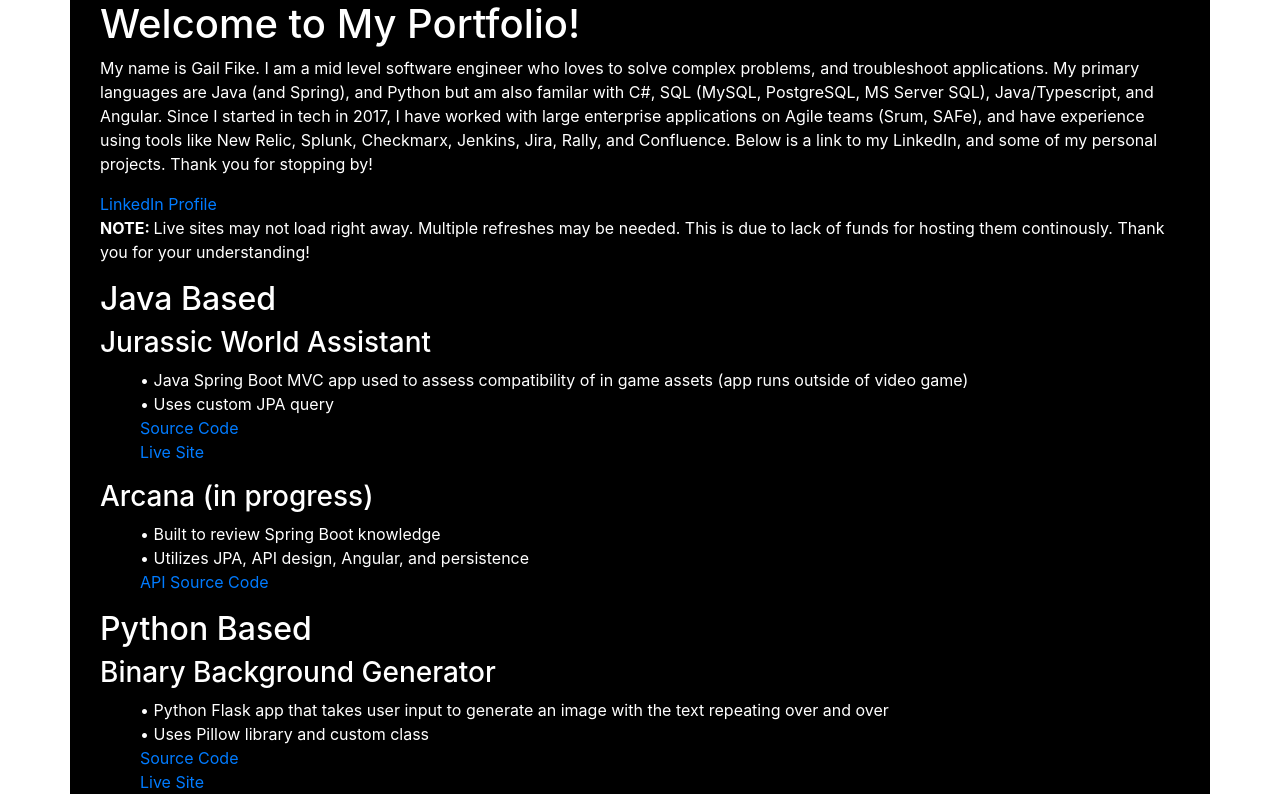
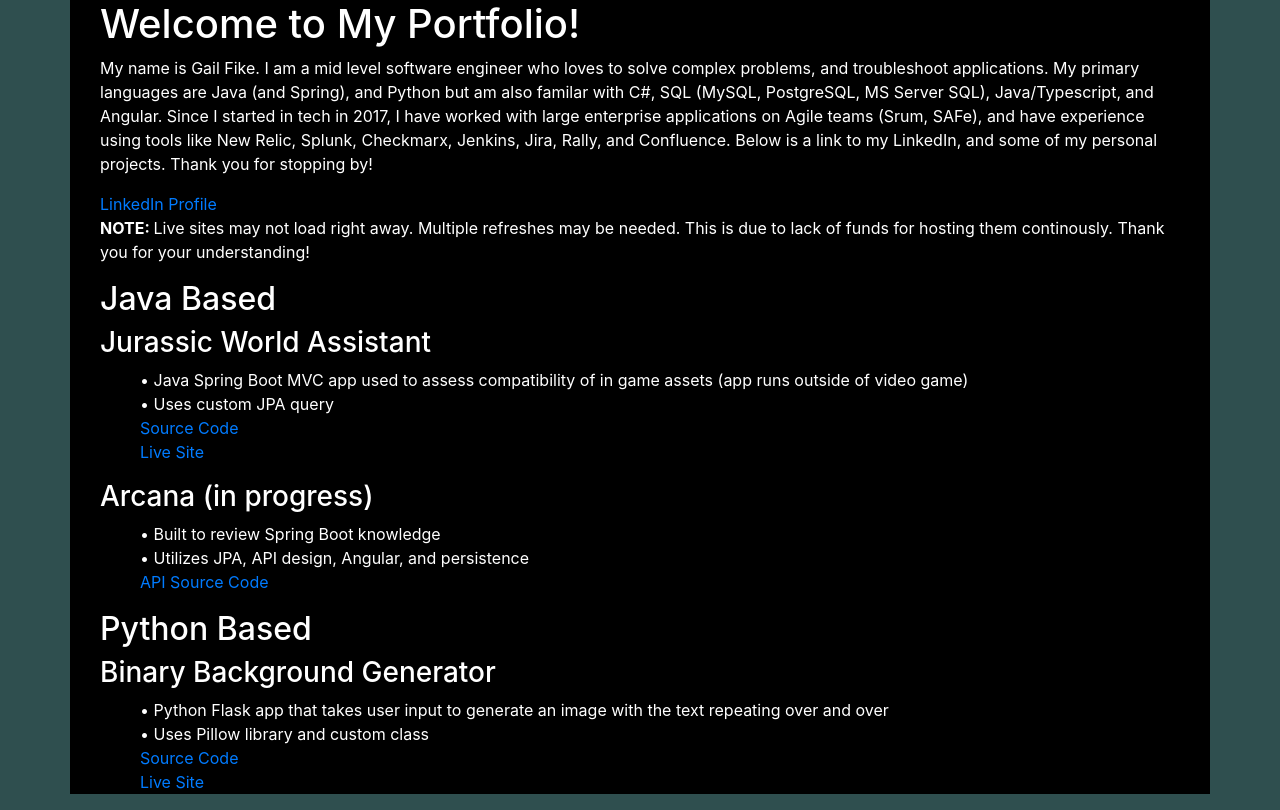
Before and after one commit to gfike19/template-angular, an Angular app: page / in a window 1280 px wide. Built offline with nearby package versions, Linux system fonts and the light colour scheme.

Commit message:
added color and gradient to styles.css

```diff
--- a/src/styles.css
+++ b/src/styles.css
@@ -1 +1,4 @@
-/* You can add global styles to this file, and also import other style files */
+body {
+    background-color: darkslategrey;
+    background-image: var(--bs-gradient);
+}
```
